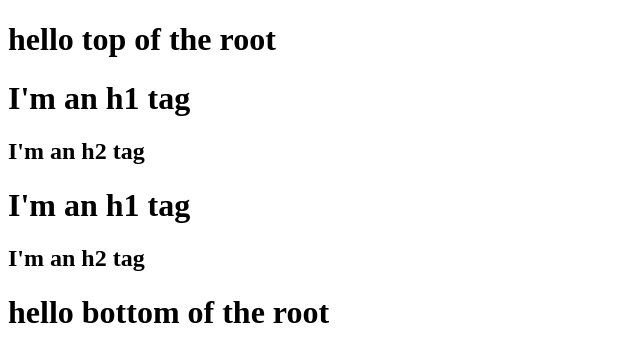
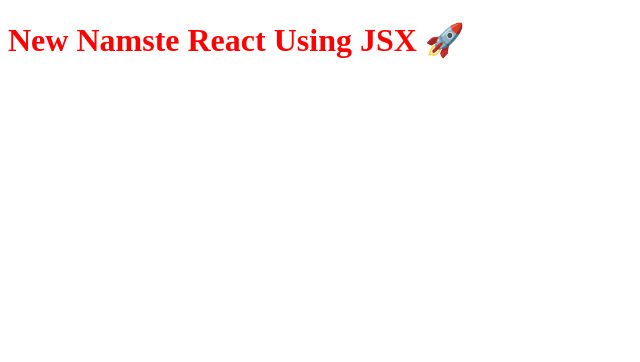
Before and after one commit to hareeshramineni/namaste-react-2026, a React (Vite) app: page / in a window 1280 px wide. Shown: the top 362 px of the page, without its empty margins (0-640 px from the left). Built offline with nearby package versions, Linux system fonts and the light colour scheme.

Commit message:
understanding the JSX

```diff
--- a/App.js
+++ b/App.js
@@ -2,26 +2,23 @@
 import React from "react";
 import ReactDOM from "react-dom/client"
 
-  const parent= React.createElement("div",{id:"parent"},
-   [
-     React.createElement("div",{id:"chid"},
-      [React.createElement("h1",{},"I'm an h1 tag"),
-        React.createElement("h2",{},"I'm an h2 tag")
-      ]
-    ),
+//React.createElemnt => javascript object=> when we Render this to DOM => Html Element
+const heading = React.createElement("h1",{id:"heading"},"Namaste React🚀");
+console.log(heading);
 
-     React.createElement("div",{id:"chid2"},
-      [React.createElement("h1",{},"I'm an h1 tag"),
-        React.createElement("h2",{},"I'm an h2 tag")
-      ]
-    )
+//JSX => is not HTML =>it is HTML or xml like Syntax
+//JSX (transpiled before it reaches the JS Engine)-PARCEL-Babel
+//JSX => Babel Transpile it to React.createElement => ReactElement => JS Object =>Html Element(render)
+const jsxHeading = <h1 className="heading">Namste React Using JSX 🚀</h1>;
 
-   ]
-  );
+const jsxHeadingMultiLine = (<h1 id="heading">
+  New Namste React Using JSX 🚀
+  </h1>);
 
-  const heading =React.createElement("h1",{id:"heading",xyz:"abc"},"Hello world from React");
+console.log(jsxHeading);
 
-  console.log(heading);
+const root = ReactDOM.createRoot(document.getElementById("root"));
 
-  const root  = ReactDOM.createRoot(document.getElementById("root"));
-  root.render(parent);
+root.render(heading);
+root.render(jsxHeading);
+root.render(jsxHeadingMultiLine);
--- a/index.html
+++ b/index.html
@@ -9,11 +9,9 @@
 
  </head>
  <body>
-  <h1>hello top of the root</h1>
 <div id ="root">
-  <h1>Hareesh is here</h1>
+  <h1>Not Rendered</h1>
 </div>
 <script type="module" src="./App.js"></script>
-  <h1>hello bottom of the root</h1>
  </body>
  </html>
--- a/package.json
+++ b/package.json
@@ -3,6 +3,8 @@
   "version": "1.0.0",
   "description": "learning react by hareesh",
   "scripts": {
+    "start" :"npx parcel index.html",
+    "build": "npx parcel build index.html",
     "test": "jest"
   },
   "keywords": [],
```
Also changed, not shown: 1 other file (tests, documents, lock files or other folders).
